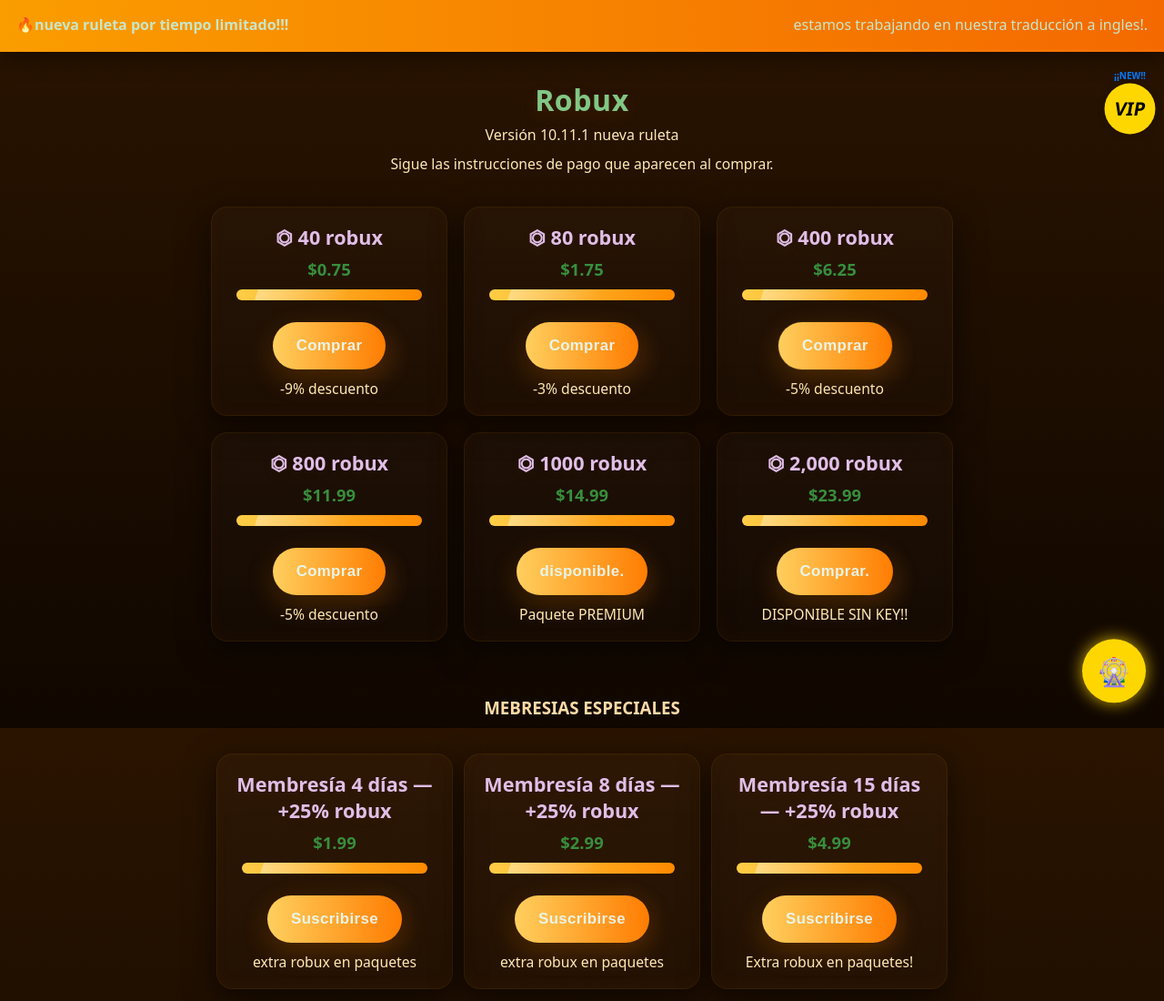
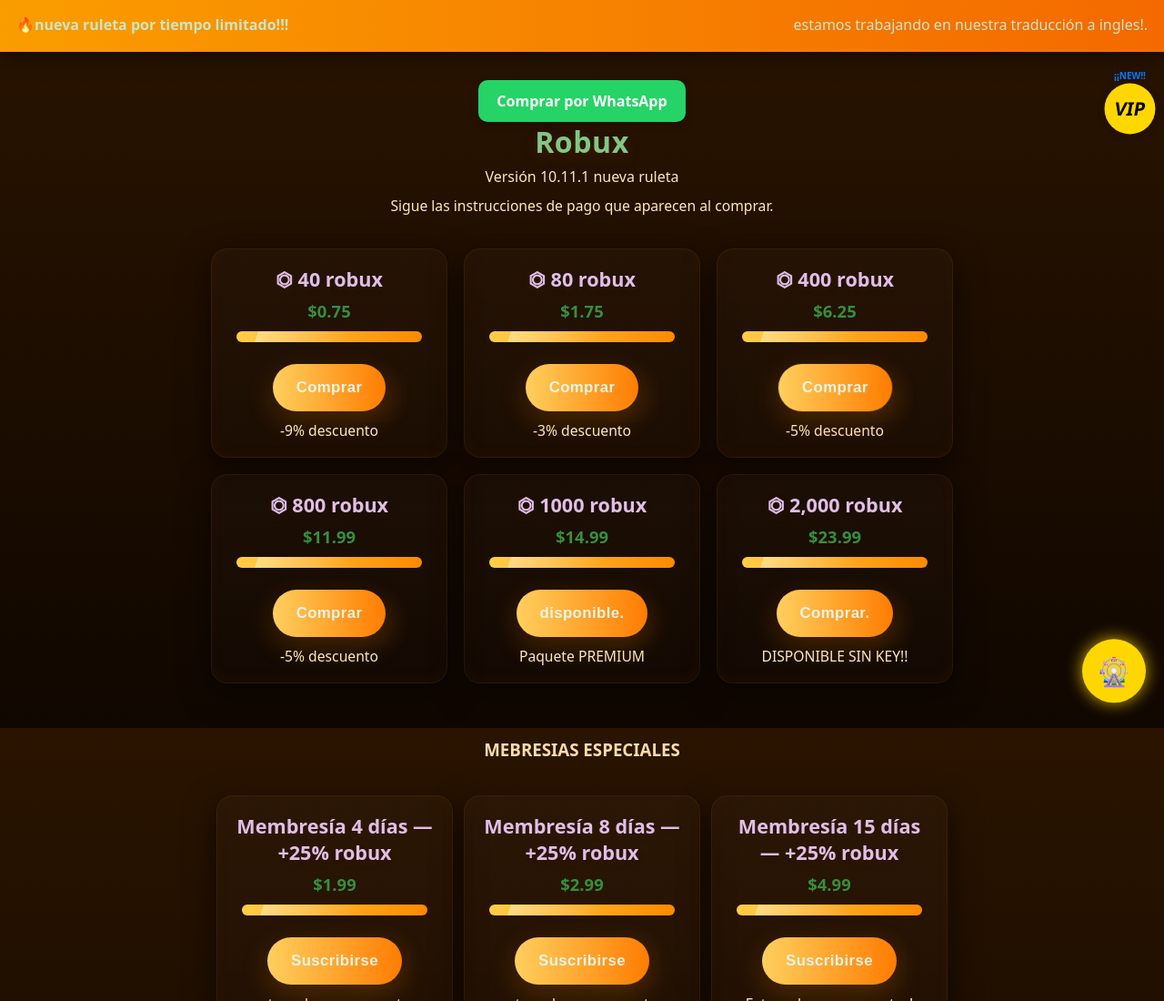
Before and after one commit to NewBrothersStudios/ROBUX_SHOPING.ORG, a plain HTML site: page index.html in a window 1280 px wide. Shown: the top 1100 px of the page at 91% size. Drawn offline with Linux system fonts and the light colour scheme.

Commit message:
Actualizar index.html

```diff
--- a/index.html
+++ b/index.html
@@ -557,6 +557,22 @@
 }
 </script>
 
+<a href="https://wa.me/50373826693?text=Hola%2C%20quiero%20comprar%20este%20paquete.%20Por%20favor%20más%20información."
+   target="_blank"
+   style="
+       display: inline-block;
+       background-color: #25D366;
+       padding: 12px 20px;
+       color: white;
+       text-decoration: none;
+       font-size: 16px;
+       font-weight: bold;
+       border-radius: 10px;
+       box-shadow: 0 4px 10px rgba(0,0,0,0.2);
+   ">
+    Comprar por WhatsApp
+</a>
+
 <title> tienda </title>
 <style>
   /* Reset & base */
```
